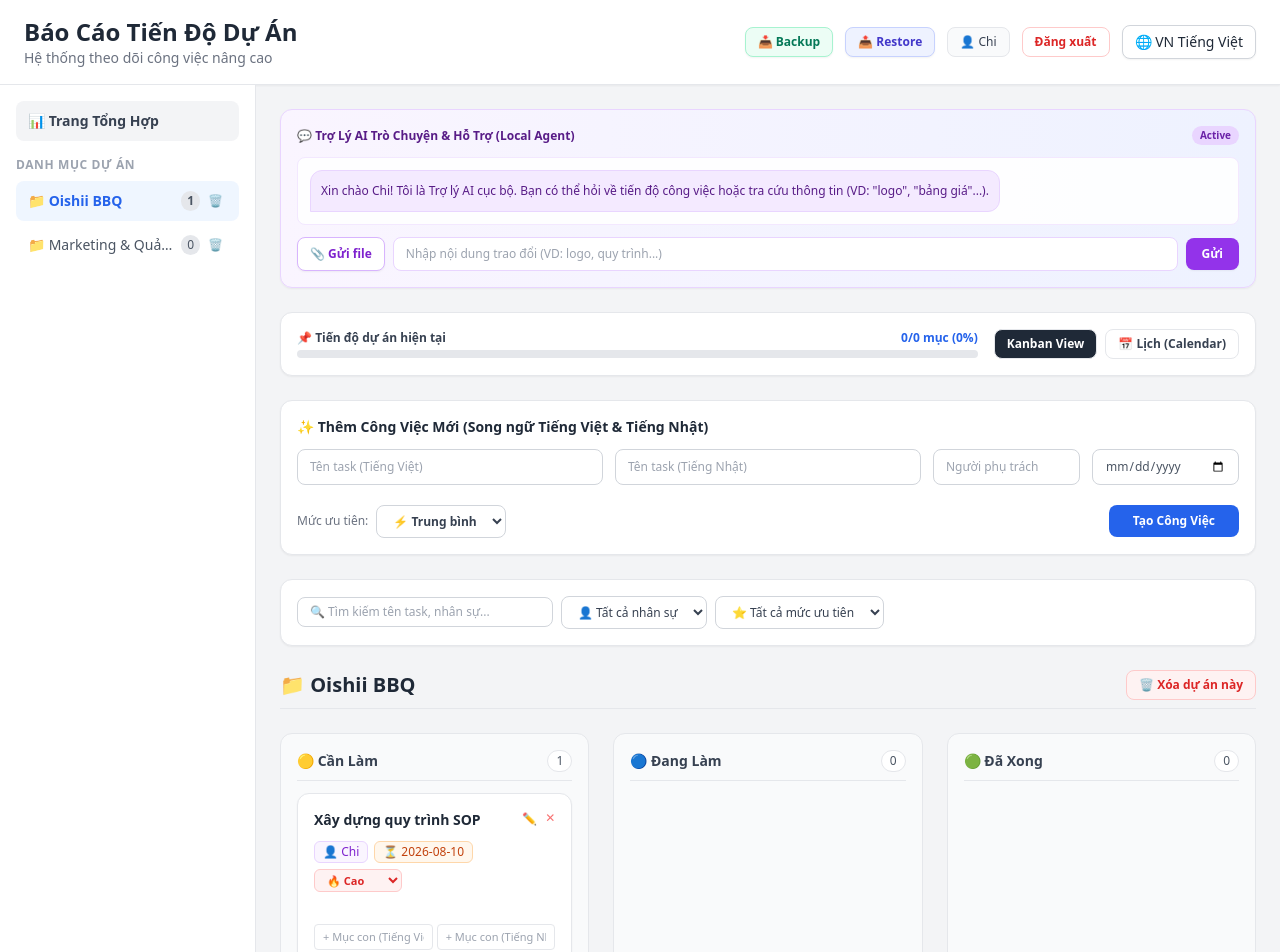
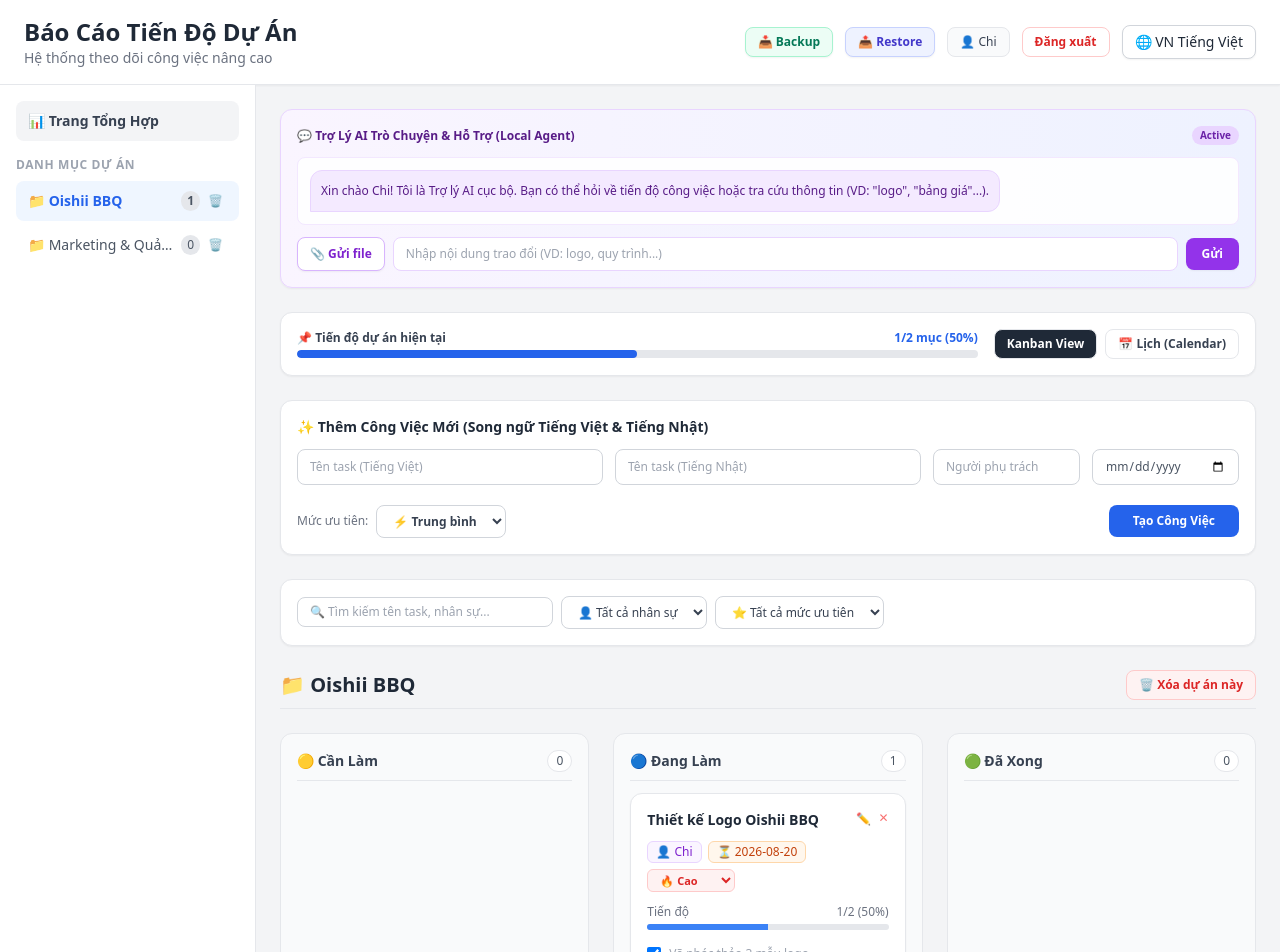
Before and after one commit to Chinguyen9213/D-n-1, a React (Vite) app in the folder frontend/: page / in a window 1280 px wide. Shown: the top 952 px of the page. Built offline with nearby package versions, Linux system fonts and the light colour scheme.

Commit message:
Update App.jsx

```diff
--- a/frontend/src/App.jsx
+++ b/frontend/src/App.jsx
@@ -8,18 +8,18 @@ const PRIORITIES = {
   LOW: { labelVi: '✅ Thấp', labelJa: '✅ 低', color: 'text-blue-600', bg: 'bg-blue-50', border: 'border-blue-200' }
 };
 
-// Hàm loại bỏ dấu tiếng Việt để tìm kiếm chính xác hơn
-function removeVietnameseTones(str) {
+// Hàm chuẩn hóa chuỗi: Bỏ dấu tiếng Việt, chuyển chữ thường, bỏ ký tự đặc biệt
+function normalizeString(str) {
   if (!str) return '';
-  str = str.toLowerCase();
-  str = str.replace(/à|á|ạ|ả|ã|â|ầ|ấ|ậ|ẩ|ẫ|ă|ằ|ắ|ặ|ẳ|ẵ/g, "a");
-  str = str.replace(/è|é|ẹ|ẻ|ẽ|ê|ề|ế|ệ|ể|ễ/g, "e");
-  str = str.replace(/ì|í|ị|ỉ|ĩ/g, "i");
-  str = str.replace(/ò|ó|ọ|ỏ|õ|ô|ồ|ố|ộ|ổ|ỗ|ơ|ờ|ớ|ợ|ở|ỡ/g, "o");
-  str = str.replace(/ù|ú|ụ|ủ|ũ|ư|ừ|ứ|ự|ử|ữ/g, "u");
-  str = str.replace(/ỳ|ý|ỵ|ỷ|ỹ/g, "y");
-  str = str.replace(/đ/g, "d");
-  return str;
+  if (typeof str !== 'string') str = String(str);
+  return str
+    .toLowerCase()
+    .normalize('NFD')
+    .replace(/[\u0300-\u036f]/g, '')
+    .replace(/đ/g, 'd')
+    .replace(/Đ/g, 'd')
+    .replace(/[^a-z0-9\s]/g, ' ')
+    .trim();
 }
 
 // --- TRỢ LÝ AI CHAT CỤC BỘ (Local Agent) ---
@@ -58,36 +58,33 @@ function AiAssistant({ isJa, tasks, projectName }) {
     setLoading(true);
 
     setTimeout(() => {
-      const cleanQuery = removeVietnameseTones(userText);
+      const normalizedQuery = normalizeString(userText);
+      const queryWords = normalizedQuery.split(/\s+/).filter(w => w.length > 0);
       const currentTasks = tasks || [];
 
-      // Tách từ khóa tìm kiếm
-      const keywords = cleanQuery.split(/\s+/).filter(k => k.length > 0);
+      // Thuật toán Deep Search: Quét toàn bộ nội dung của Task
+      const matchedTasks = currentTasks.filter(task => {
+        // Biến toàn bộ Task Object thành 1 chuỗi duy nhất để tìm kiếm
+        const fullTaskContent = normalizeString(JSON.stringify(task));
 
-      // Tìm kiếm thông minh qua Tiêu đề, Checklist, Mô tả
-      const matchedTasks = currentTasks.filter(t => {
-        const titleViClean = removeVietnameseTones(t.titleVi || t.title || '');
-        const titleJaClean = removeVietnameseTones(t.titleJa || '');
+        // Kiểm tra xem tất cả hoặc bất kỳ từ khóa nào xuất hiện trong task
+        if (queryWords.length === 0) return false;
 
-        // Kiểm tra checklist
-        const checklistMatch = (t.checklists || []).some(c => {
-          const cVi = removeVietnameseTones(c.textVi || c.text || '');
-          const cJa = removeVietnameseTones(c.textJa || c.text || '');
-          return keywords.some(kw => cVi.includes(kw) || cJa.includes(kw));
-        });
+        // 1. Khớp chính xác cụm từ người dùng nhập
+        if (fullTaskContent.includes(normalizedQuery)) return true;
 
-        // Kiểm tra từ khóa trong tiêu đề
-        const titleMatch = keywords.some(kw => titleViClean.includes(kw) || titleJaClean.includes(kw));
-
-        return titleMatch || checklistMatch;
+        // 2. Khớp từng từ khóa đơn lẻ (như "logo", "tạo")
+        return queryWords.some(word => word.length > 1 && fullTaskContent.includes(word));
       });
 
       if (matchedTasks.length === 0) {
-        const allTaskTitles = currentTasks.map(t => `• ${t.titleVi || t.titleJa}`).join('\n');
+        const allTaskTitles = currentTasks
+          .map(t => `• ${t.titleVi || t.titleJa || t.title || 'Công việc không tên'}`)
+          .join('\n');
 
         setChatHistory(prev => [...prev, {
           sender: 'ai',
-          textVi: `Không tìm thấy công việc nào khớp với từ khóa: "${userText}".\n\n📌 Các công việc hiện có trong dự án "${projectName || 'hiện tại'}":\n${allTaskTitles || '(Chưa có công việc nào)'}`,
+          textVi: `Không tìm thấy công việc nào khớp với từ khóa: "${userText}".\n\n📌 Danh sách các task hiện có trong dự án "${projectName || 'hiện tại'}":\n${allTaskTitles || '(Chưa có công việc nào)'}`,
           textJa: `キーワードに一致するタスクが見つかりませんでした: "${userText}"。`,
           result: null
         }]);
@@ -95,28 +92,30 @@ function AiAssistant({ isJa, tasks, projectName }) {
         return;
       }
 
-      // Trả về task đầu tiên tìm thấy
+      // Trả về tất cả các task khớp tìm được
       const matchedTask = matchedTasks[0];
       const checklists = matchedTask.checklists || [];
       const totalSteps = checklists.length;
       const completedSteps = checklists.filter(c => c.completed).length;
 
       const aiResult = {
-        taskTitle: matchedTask.titleVi || matchedTask.titleJa,
+        taskTitle: matchedTask.titleVi || matchedTask.titleJa || matchedTask.title || 'Công việc',
         status: matchedTask.status || 'Cần Làm',
         progressText: totalSteps > 0 ? `Đã xong ${completedSteps}/${totalSteps} bước checklist` : "Chưa có bước checklist chi tiết",
         checklists: checklists,
         attachments: matchedTask.attachments || []
       };
 
+      const foundCountText = matchedTasks.length > 1 ? ` (Tìm thấy ${matchedTasks.length} task phù hợp, hiển thị task khớp nhất)` : '';
+
       setChatHistory(prev => [...prev, {
         sender: 'ai',
-        textVi: `Dưới đây là thông tin chi tiết cho công việc bạn yêu cầu trong dự án "${projectName || "Oishii BBQ"}":`,
+        textVi: `Dưới đây là thông tin chi tiết công việc tìm thấy trong dự án "${projectName || "Oishii BBQ"}"${foundCountText}:`,
         textJa: `プロジェクト "${projectName || "Oishii BBQ"}" 内のタスク詳細情報です:`,
         result: aiResult
       }]);
       setLoading(false);
-    }, 300);
+    }, 200);
   };
 
   return (
@@ -158,7 +157,7 @@ function AiAssistant({ isJa, tasks, projectName }) {
                       <ul className="list-disc pl-4 mt-1 space-y-1 text-gray-600">
                         {chat.result.checklists.map((c, i) => (
                           <li key={i} className={c.completed ? "line-through text-gray-400" : ""}>
-                            {c.textVi || c.text} {c.completed ? "✓" : "..."}
+                            {c.textVi || c.textJa || c.text} {c.completed ? "✓" : "..."}
                           </li>
                         ))}
                       </ul>
@@ -192,7 +191,7 @@ function AiAssistant({ isJa, tasks, projectName }) {
         {loading && (
           <div className="flex justify-start">
             <div className="bg-purple-100 text-purple-700 p-2 rounded-xl text-[11px] italic animate-pulse">
-              🤖 AI đang quét trạng thái và checklist công việc...
+              🤖 AI đang tìm kiếm công việc...
             </div>
           </div>
         )}
@@ -277,13 +276,16 @@ function MainApp({ user, onLogout }) {
       {
         id: 1,
         projectId: 'p1',
-        titleVi: 'Xây dựng quy trình SOP',
-        titleJa: 'SOPプロセスの構築',
-        status: 'Cần Làm',
+        titleVi: 'Thiết kế Logo Oishii BBQ',
+        titleJa: 'Oishii BBQのロゴデザイン',
+        status: 'Đang Làm',
         priority: 'HIGH',
         assignee: 'Chi',
-        dueDate: '2026-08-10',
-        checklists: [],
+        dueDate: '2026-08-20',
+        checklists: [
+          { id: 101, textVi: 'Vẽ phác thảo 3 mẫu logo', textJa: '3つのロゴ案を作成', completed: true },
+          { id: 102, textVi: 'Chốt màu sắc nhận diện', textJa: 'カラー決定', completed: false }
+        ],
         attachments: []
       }
     ];
@@ -349,8 +351,8 @@ function MainApp({ user, onLogout }) {
   };
 
   const getProjName = (p) => (isJa ? (p.nameJa || p.nameVi) : (p.nameVi || p.nameJa));
-  const getTaskTitle = (task) => (isJa ? (task.titleJa || task.titleVi) : (task.titleVi || task.titleJa));
-  const getChecklistText = (item) => (isJa ? (item.textJa || item.textVi) : (item.textVi || item.textJa));
+  const getTaskTitle = (task) => (isJa ? (task.titleJa || task.titleVi || task.title) : (task.titleVi || task.titleJa || task.title));
+  const getChecklistText = (item) => (isJa ? (item.textJa || item.textVi || item.text) : (item.textVi || item.textJa || item.text));
 
   const handleDeleteProject = (projectId, e) => {
     if (e) { e.stopPropagation(); e.preventDefault(); }
@@ -527,10 +529,9 @@ function MainApp({ user, onLogout }) {
   const currentProjectTasks = tasks.filter(t => t.projectId === currentView);
 
   const filteredTasks = currentProjectTasks.filter(t => {
-    const title = getTaskTitle(t).toLowerCase();
-    const assigneeName = (t.assignee || '').toLowerCase();
-    const matchSearch = removeVietnameseTones(title).includes(removeVietnameseTones(searchTerm)) ||
-                        removeVietnameseTones(assigneeName).includes(removeVietnameseTones(searchTerm));
+    const fullText = normalizeString(JSON.stringify(t));
+    const searchNormalized = normalizeString(searchTerm);
+    const matchSearch = !searchTerm || fullText.includes(searchNormalized);
     const matchAssignee = filterAssignee === 'all' || t.assignee === filterAssignee;
     const matchPriority = filterPriority === 'all' || t.priority === filterPriority;
     return matchSearch && matchAssignee && matchPriority;
@@ -656,7 +657,7 @@ function MainApp({ user, onLogout }) {
               />
 
               {(() => {
-                const projChecklists = currentProjectTasks.flatMap(t => t.checklists);
+                const projChecklists = currentProjectTasks.flatMap(t => t.checklists || []);
                 const projTotal = projChecklists.length;
                 const projCompleted = projChecklists.filter(c => c.completed).length;
                 const projPercent = projTotal > 0 ? Math.round((projCompleted / projTotal) * 100) : 0;
@@ -758,8 +759,9 @@ function MainApp({ user, onLogout }) {
                         </div>
 
                         {statusTasks.map(task => {
-                          const totalItems = task.checklists.length;
-                          const completedItems = task.checklists.filter(c => c.completed).length;
+                          const checklists = task.checklists || [];
+                          const totalItems = checklists.length;
+                          const completedItems = checklists.filter(c => c.completed).length;
                           const progressPercent = totalItems > 0 ? Math.round((completedItems / totalItems) * 100) : 0;
                           const priorityInfo = PRIORITIES[task.priority] || PRIORITIES['MEDIUM'];
 
@@ -795,7 +797,7 @@ function MainApp({ user, onLogout }) {
                                       type="button"
                                       onClick={() => {
                                         setEditingTaskId(task.id);
-                                        setEditTitleVi(task.titleVi || '');
+                                        setEditTitleVi(task.titleVi || task.title || '');
                                         setEditTitleJa(task.titleJa || '');
                                       }}
                                       className="text-gray-400 hover:text-blue-600 text-xs"
@@ -837,7 +839,7 @@ function MainApp({ user, onLogout }) {
                               )}
 
                               <div className="space-y-1.5 pt-1">
-                                {task.checklists.map(item => (
+                                {checklists.map(item => (
                                   <div key={item.id} className="flex items-center justify-between text-xs group">
                                     <label className="flex items-center gap-2 cursor-pointer flex-1 pr-2">
                                       <input type="checkbox" checked={item.completed} onChange={() => toggleChecklist(task.id, item.id)} className="rounded text-blue-600 w-3.5 h-3.5" />
```
